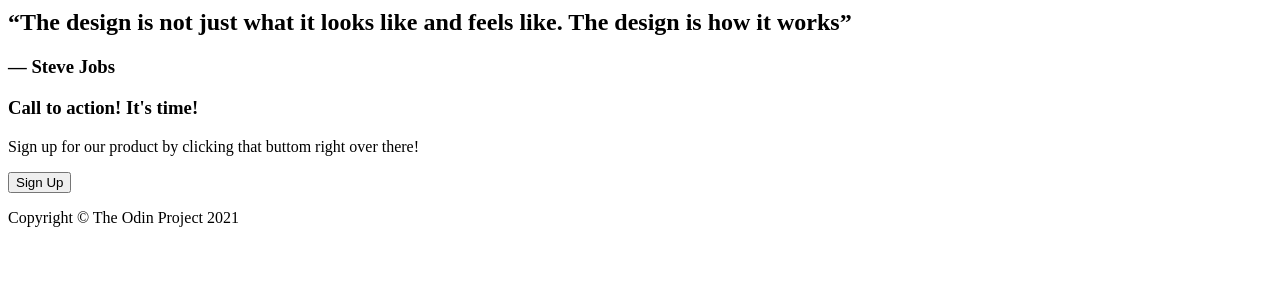
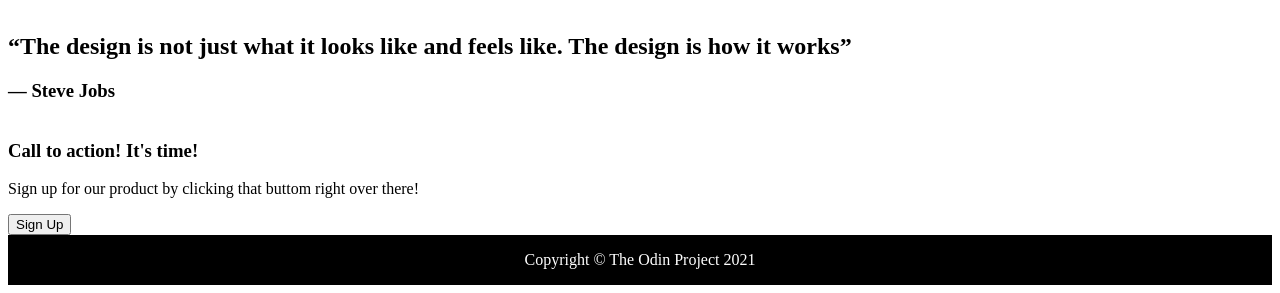
Before and after one commit to salmansheikhutk/landingpage, a plain HTML site: page index.html in a window 1280 px wide. Shown: the part 3358-3651 px from the top of the page. Before the commit the page ends 3601 px from the top, so only its background shows below. Drawn offline with Linux system fonts and the light colour scheme.

Commit message:
Footer is working.

```diff
--- a/index.html
+++ b/index.html
@@ -8,7 +8,7 @@
     <title>Document</title>
 </head>
 <body>
-    <div>
+    <div class ="fullpage">
         <div>
             <h2>Header Logo</h2>
             <ul>
@@ -43,7 +43,7 @@
             <p>Sign up for our product by clicking that buttom right over there!</p>
             <button>Sign Up</button>
         </div>
-        <div>
+        <div class="footer">
             <p>Copyright © The Odin Project 2021</p>
         </div>
     </div>
--- a/styles.css
+++ b/styles.css
@@ -0,0 +1,13 @@
+.fullpage {
+    display: flex;
+    flex-direction: column;
+    justify-content: space-between;
+}
+
+.footer {
+    display: flex;
+    justify-content: center;
+    align-items: center;
+    background-color:black;
+    color:white;
+}
```
